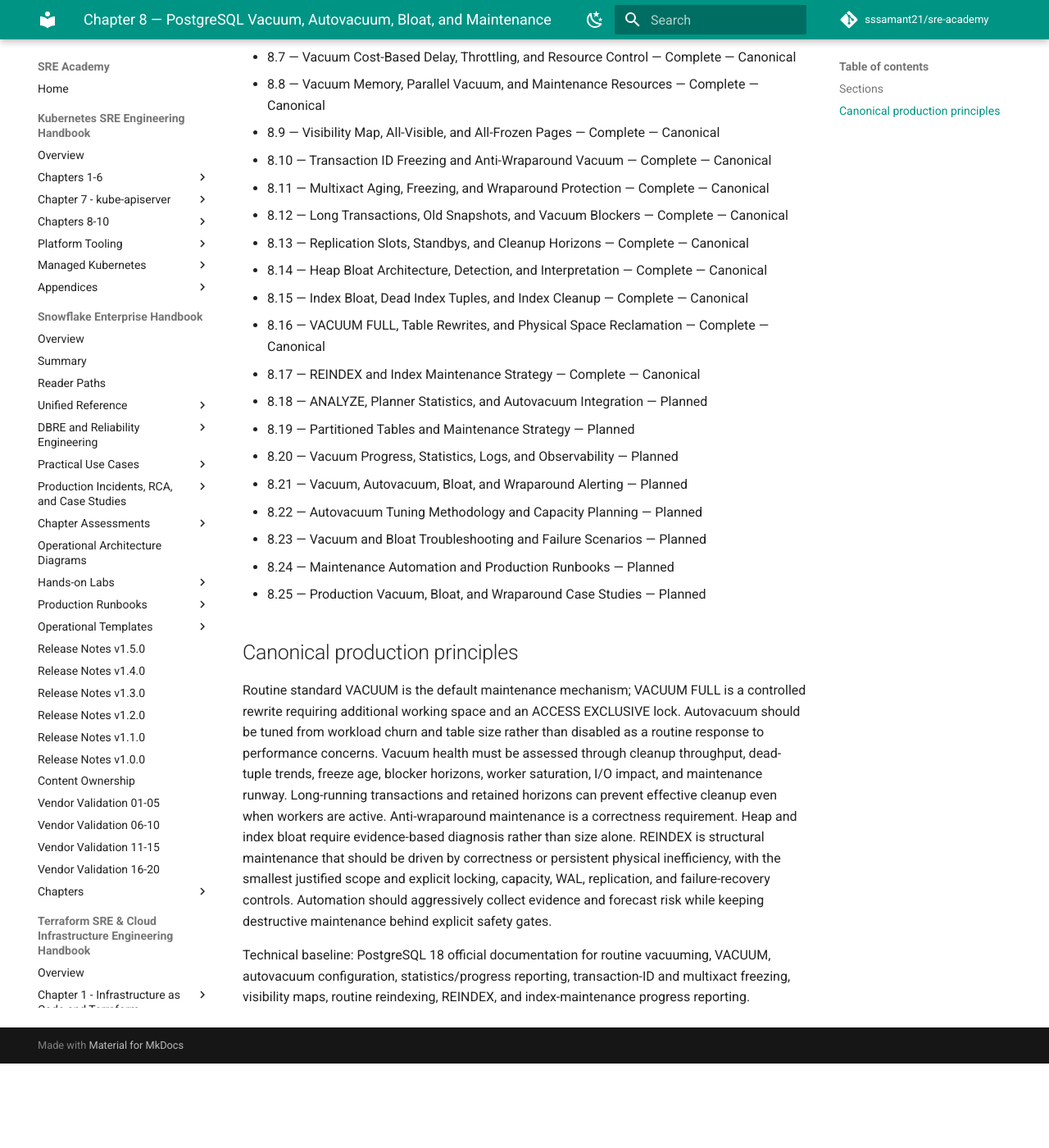
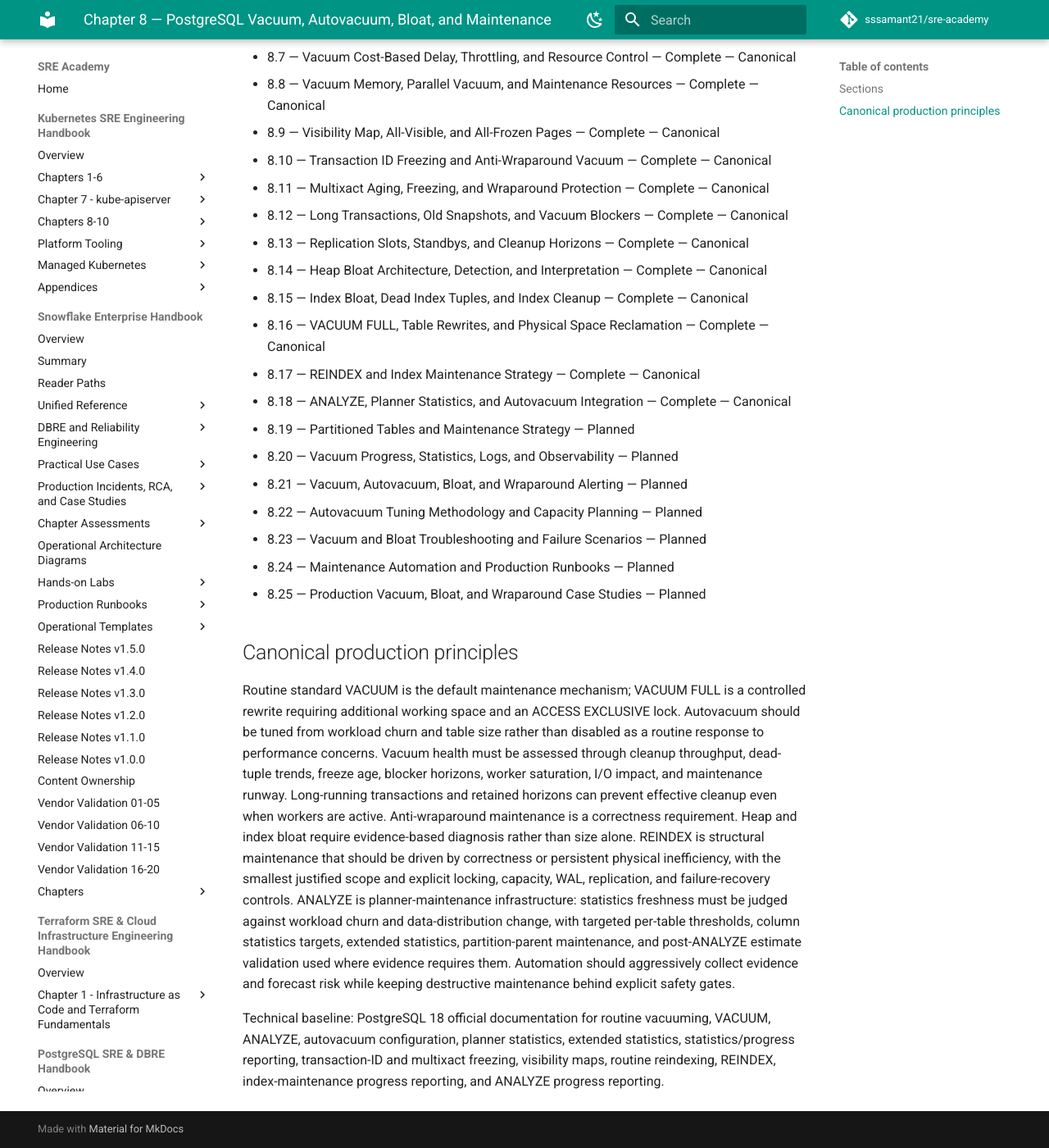
Before and after one commit to sssamant21/sre-academy, an MkDocs documentation site: the page built from docs/books/postgresql-sre-dbre-handbook/chapter-08/index.md, in a window 1280 px wide and 1400 px high, scrolled down 550 px. Shown: the whole window at 82% size. Built offline with MkDocs 1.6.1 and Material for MkDocs 9.7.7, drawn with Linux system fonts in a browser that asks for light colours; comment, search, counter and statistics services are not loaded; before the commit the page ends 1847 px from its top, so only the background shows below that; some of the changed text lies outside the part shown.

Commit message:
docs(postgres): advance chapter 8 to 18 of 25 canonical

```diff
--- a/docs/books/postgresql-sre-dbre-handbook/chapter-08/index.md
+++ b/docs/books/postgresql-sre-dbre-handbook/chapter-08/index.md
@@ -23,7 +23,7 @@
 - 8.15 — Index Bloat, Dead Index Tuples, and Index Cleanup — Complete — Canonical
 - 8.16 — VACUUM FULL, Table Rewrites, and Physical Space Reclamation — Complete — Canonical
 - 8.17 — REINDEX and Index Maintenance Strategy — Complete — Canonical
-- 8.18 — ANALYZE, Planner Statistics, and Autovacuum Integration — Planned
+- 8.18 — ANALYZE, Planner Statistics, and Autovacuum Integration — Complete — Canonical
 - 8.19 — Partitioned Tables and Maintenance Strategy — Planned
 - 8.20 — Vacuum Progress, Statistics, Logs, and Observability — Planned
 - 8.21 — Vacuum, Autovacuum, Bloat, and Wraparound Alerting — Planned
@@ -34,6 +34,6 @@
 
 ## Canonical production principles
 
-Routine standard VACUUM is the default maintenance mechanism; VACUUM FULL is a controlled rewrite requiring additional working space and an ACCESS EXCLUSIVE lock. Autovacuum should be tuned from workload churn and table size rather than disabled as a routine response to performance concerns. Vacuum health must be assessed through cleanup throughput, dead-tuple trends, freeze age, blocker horizons, worker saturation, I/O impact, and maintenance runway. Long-running transactions and retained horizons can prevent effective cleanup even when workers are active. Anti-wraparound maintenance is a correctness requirement. Heap and index bloat require evidence-based diagnosis rather than size alone. REINDEX is structural maintenance that should be driven by correctness or persistent physical inefficiency, with the smallest justified scope and explicit locking, capacity, WAL, replication, and failure-recovery controls. Automation should aggressively collect evidence and forecast risk while keeping destructive maintenance behind explicit safety gates.
+Routine standard VACUUM is the default maintenance mechanism; VACUUM FULL is a controlled rewrite requiring additional working space and an ACCESS EXCLUSIVE lock. Autovacuum should be tuned from workload churn and table size rather than disabled as a routine response to performance concerns. Vacuum health must be assessed through cleanup throughput, dead-tuple trends, freeze age, blocker horizons, worker saturation, I/O impact, and maintenance runway. Long-running transactions and retained horizons can prevent effective cleanup even when workers are active. Anti-wraparound maintenance is a correctness requirement. Heap and index bloat require evidence-based diagnosis rather than size alone. REINDEX is structural maintenance that should be driven by correctness or persistent physical inefficiency, with the smallest justified scope and explicit locking, capacity, WAL, replication, and failure-recovery controls. ANALYZE is planner-maintenance infrastructure: statistics freshness must be judged against workload churn and data-distribution change, with targeted per-table thresholds, column statistics targets, extended statistics, partition-parent maintenance, and post-ANALYZE estimate validation used where evidence requires them. Automation should aggressively collect evidence and forecast risk while keeping destructive maintenance behind explicit safety gates.
 
-Technical baseline: PostgreSQL 18 official documentation for routine vacuuming, VACUUM, autovacuum configuration, statistics/progress reporting, transaction-ID and multixact freezing, visibility maps, routine reindexing, REINDEX, and index-maintenance progress reporting.
+Technical baseline: PostgreSQL 18 official documentation for routine vacuuming, VACUUM, ANALYZE, autovacuum configuration, planner statistics, extended statistics, statistics/progress reporting, transaction-ID and multixact freezing, visibility maps, routine reindexing, REINDEX, index-maintenance progress reporting, and ANALYZE progress reporting.
```
Also changed, not shown: other parts of docs/books/postgresql-sre-dbre-handbook/chapter-08/index.md (+1 -1 lines).
